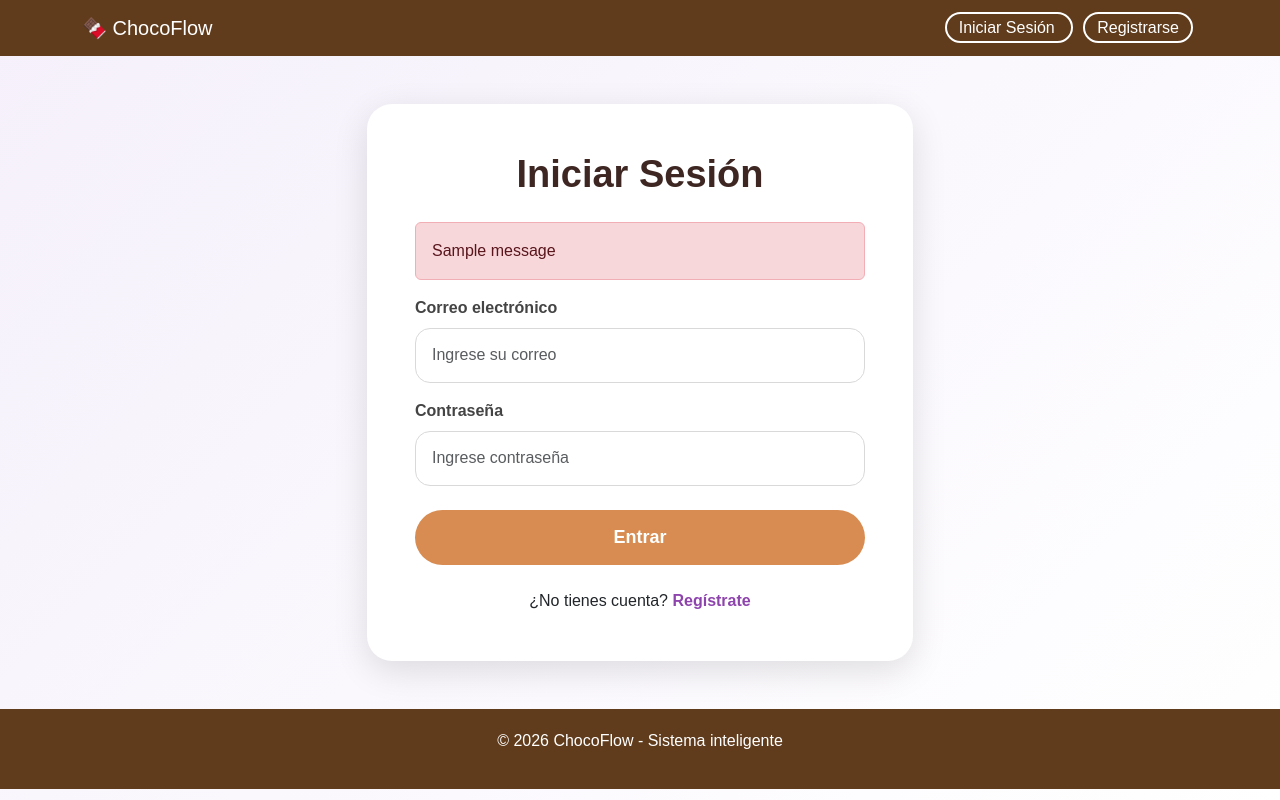
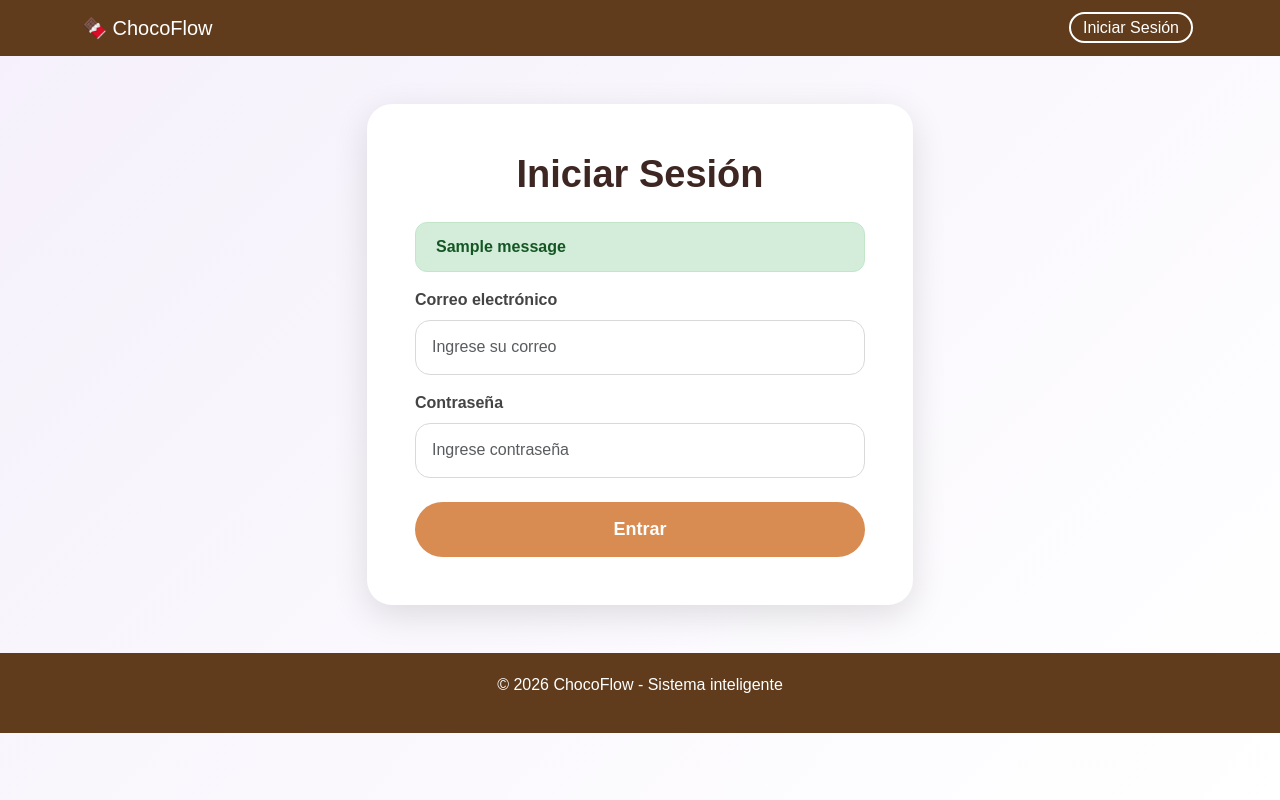
Before and after one commit to rcastrooo/CHOCOFLOW_IA, a Django app: page /login/ in a window 1280 px wide. Run offline with Django 5.2, Linux system fonts and the light colour scheme; tables that the repository leaves empty hold one stand-in row (values such as "Sample post"); one stand-in notice (Sample message) is shown.

Commit message:
fix: agregar gitignore, seed, login y cambie los mensajes de alerta

```diff
--- a/CHOCOFLOW/settings.py
+++ b/CHOCOFLOW/settings.py
@@ -62,7 +62,7 @@ DATABASES = {
         'ENGINE': 'django.db.backends.mysql',
         'NAME': 'chocoflow',
         'USER': 'root',
-        'PASSWORD': '',
+        'PASSWORD': 'Ariadna_2024',
         'HOST': 'localhost',
         'PORT': '3306',
         'OPTIONS': {
--- a/myApp/static/css/login2.css
+++ b/myApp/static/css/login2.css
@@ -68,7 +68,25 @@ body.login-page {
 .text-center a:hover {
     text-decoration: underline;
 }
+.alert-success {
+    background-color: #d4edda !important;
+    color: #155724 !important;
+    border: 1px solid #c3e6cb !important;
+    padding: 12px 20px !important;
+    border-radius: 12px !important;
+    font-weight: 600 !important;
+    margin-bottom: 16px !important;
+}
 
+.alert-danger {
+    background-color: #f8d7da !important;
+    color: #721c24 !important;
+    border: 1px solid #f5c6cb !important;
+    padding: 12px 20px !important;
+    border-radius: 12px !important;
+    font-weight: 600 !important;
+    margin-bottom: 16px !important;
+}
 @media (max-width: 768px) {
     .login-card {
         margin: 20px;
--- a/myApp/templates/auth/login.html
+++ b/myApp/templates/auth/login.html
@@ -26,11 +26,11 @@ Iniciar Sesión
 </h2>
 
 {% if messages %}
-{% for message in messages %}
-<div class="alert alert-danger">
-{{ message }}
-</div>
-{% endfor %}
+    {% for message in messages %}
+        <div class="alert {% if message.tags == 'success' %}alert-success{% else %}alert-danger{% endif %}">
+            {{ message }}
+        </div>
+    {% endfor %}
 {% endif %}
 
 <form method="POST">
@@ -66,10 +66,7 @@ Entrar
 </button>
 </div>
 
-<div class="text-center mt-4">
-¿No tienes cuenta?
-<a href="{% url 'registro' %}">Regístrate</a>
-</div>
+
 
 </form>
 
--- a/myApp/templates/layouts/base.html
+++ b/myApp/templates/layouts/base.html
@@ -38,9 +38,7 @@ ChocoFlow
 Iniciar Sesión
 </a>
 
-<a class="btn-custom1" href="{% url 'registro' %}">
-Registrarse
-</a>
+
 </div>
 
 </div>
--- a/myApp/views.py
+++ b/myApp/views.py
@@ -110,44 +110,42 @@ def registro(request):
 
 def login_usuario(request):
     if request.method == 'POST':
-        correo = request.POST['username'].strip()
-        password = request.POST['password'].strip()
+        correo   = request.POST.get('username', '').strip()
+        password = request.POST.get('password', '').strip()
 
-        # ========================
-        # VALIDACIONES
-        # ========================
-
-        # Campos vacíos
+        # Validaciones básicas
         if not correo or not password:
             messages.error(request, "Todos los campos son obligatorios.")
             return render(request, 'auth/login.html')
 
-        # Formato correo
         import re
-        patron_correo = r'^[\w\.-]+@[\w\.-]+\.\w{2,}$'
-        if not re.match(patron_correo, correo):
+        if not re.match(r'^[\w\.-]+@[\w\.-]+\.\w{2,}$', correo):
             messages.error(request, "El correo no tiene un formato válido.")
             return render(request, 'auth/login.html')
 
-        # ========================
-        # AUTENTICACIÓN
-        # ========================
-        from django.contrib.auth.models import User
+        # Buscar el User de Django por email
         try:
             user_obj = User.objects.get(email=correo)
-            user = authenticate(
-                request,
-                username=user_obj.username,
-                password=password
-            )
+            user = authenticate(request, username=user_obj.username, password=password)
         except User.DoesNotExist:
             user = None
 
         if user:
             login(request, user)
+
+            # ── Guardar el id del perfil personalizado en sesión ──
+            try:
+                perfil = Usuario.objects.get(email=correo)
+                request.session['usuario_id'] = perfil.id
+                request.session['usuario_rol'] = perfil.rol
+                messages.success(request, f"Bienvenido, {perfil.nombre} ")
+            except Usuario.DoesNotExist:
+                messages.warning(request, "Sesión iniciada pero sin perfil asignado.")
+
             return redirect('index')
+
         else:
-            messages.error(request, "Correo o contraseña incorrectos ")
+            messages.error(request, "Correo o contraseña incorrectos.")
 
     return render(request, 'auth/login.html')
 
```
Also changed, not shown: myApp/management/commands/seed.py (added, +56 -0 lines), myApp/management/__init__.py (added), myApp/management/commands/__init__.py (added), 1 other file.
